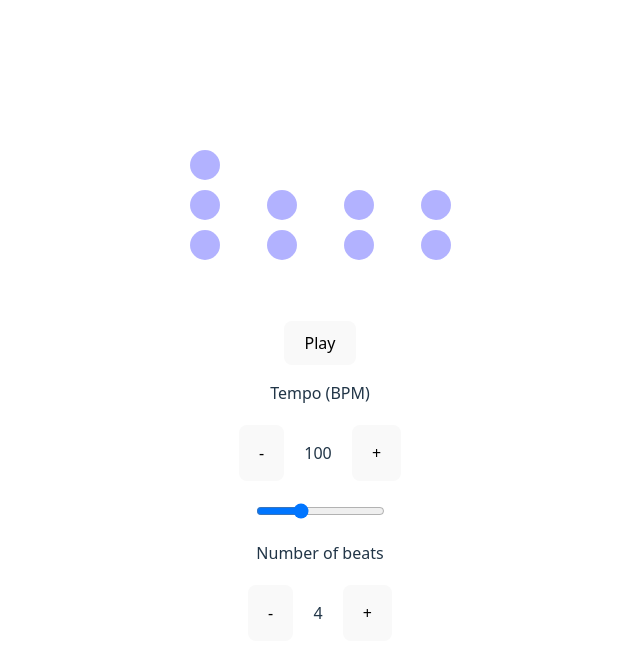
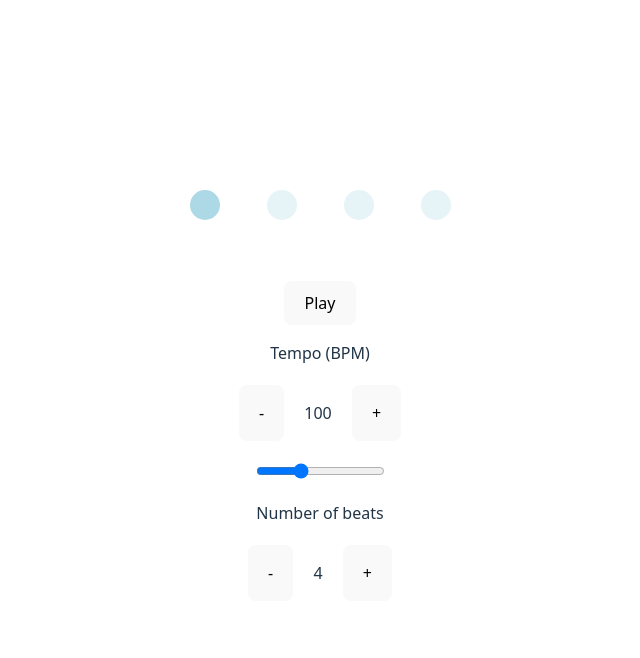
Before and after one commit to anastansa/react-metronome, a React (Vite) app: page / in a window 1280 px wide. Shown: the top 658 px of the page, without its empty margins (320-960 px from the left). Built offline with nearby package versions, Linux system fonts and the light colour scheme.

Commit message:
added new metronome beat composition

```diff
--- a/src/components/Metronome.css
+++ b/src/components/Metronome.css
@@ -32,8 +32,18 @@
 }
 
 .normal-beat {
-	background-color: blue;
+	background-color: lightblue;
 	opacity: 0.3;
+}
+
+.weak-beat {
+	background-color: transparent;
+	border: 3px solid lightblue;
+}
+
+.strong-beat {
+	background-color: lightblue;
+	opacity: 1;
 }
 
 .beat {
@@ -41,4 +51,5 @@
 	width: 30px;
 	border-radius: 50%;
 	height: 30px;
+	box-sizing: border-box;
 }
--- a/src/components/MetronomeBeat.tsx
+++ b/src/components/MetronomeBeat.tsx
@@ -26,12 +26,17 @@ export default function MetronomeBeat({
       } beat-container`}
       onClick={clickHandler}
     >
-      {Array.from(Array(beatLevel + 1).keys()).map((el) => (
-        <span
-          key={el}
-          className={`${active ? 'active-beat' : 'normal-beat'} beat `}
-        ></span>
-      ))}
+      {beatLevel === BeatLevel.WEAK && (
+        <span className={`${active ?? 'active-beat'} beat weak-beat`} />
+      )}
+
+      {beatLevel === BeatLevel.NORMAL && (
+        <span className={`${active ?? 'active-beat'} beat normal-beat`} />
+      )}
+
+      {beatLevel === BeatLevel.STRONG && (
+        <span className={`${active ?? 'active-beat'} beat strong-beat`} />
+      )}
     </div>
   );
 }
```
